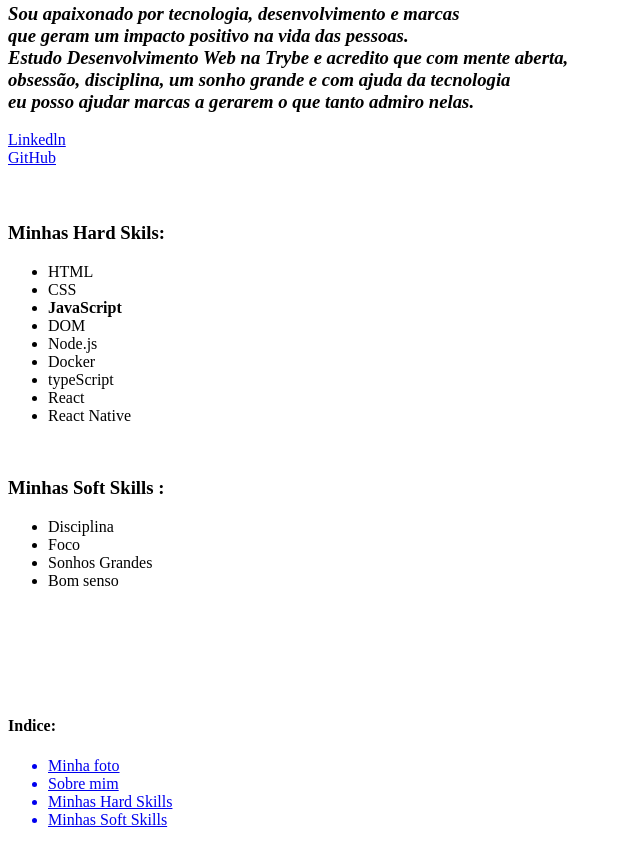
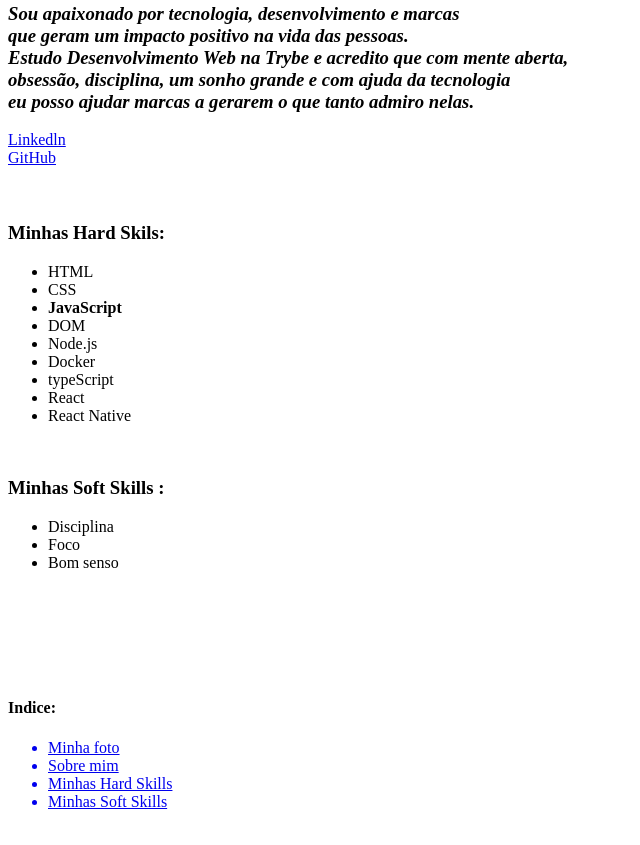
Before and after one commit to denilsonemedeiros/denilsonemedeiros.github.io, a plain HTML site: page Index.html in a window 1280 px wide. Shown: the part 487-1332 px from the top of the page, without its empty margins (0-640 px from the left). Drawn offline with Linux system fonts and the light colour scheme.

Commit message:
Retira Sonhos Grandes de soft skills

```diff
--- a/Index.html
+++ b/Index.html
@@ -34,7 +34,6 @@
 <ul>
     <li> Disciplina</li>
     <li> Foco </li>
-    <li> Sonhos Grandes</li>
     <li> Bom senso</li>
 </ul>
 <br> <br> <br> <br> <br>
```
